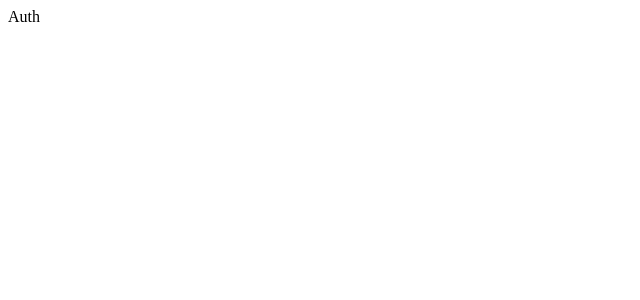
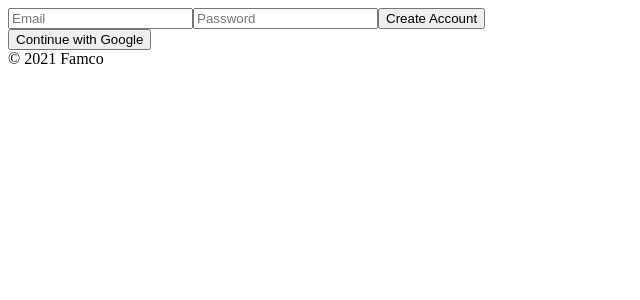
Before and after one commit to Jay2009/famco, a React (Create React App) app: page / in a window 1280 px wide. Shown: the top 300 px of the page, without its empty margins (0-640 px from the left). Built offline with nearby package versions, Linux system fonts and the light colour scheme; no server answers.

Commit message:
working on Auth and done with create account

```diff
--- /dev/null
+++ b/jsconfig.json
@@ -0,0 +1,6 @@
+{
+    "compilerOptions": {
+        "baseUrl": "src"
+    },
+    "include": ["src"]
+}
--- a/src/components/App.js
+++ b/src/components/App.js
@@ -1,9 +1,29 @@
-import AppRouther from "./Router";
+import React, { useEffect, useState } from "react";
+import AppRouther from "components/Router";
+import {authService} from "fbase";
 
 
 
 function App() {
-  return <AppRouther />;
+  const [init, setInit] = useState(false);
+  const [isLoggedIn, setIsLoggedIn] = useState(false);
+  useEffect(() => {
+    authService.onAuthStateChanged((user) => {
+      if(user) {
+        setIsLoggedIn(true);
+      } else {
+        setIsLoggedIn(false);
+      }
+      setInit(true);
+      console.log(user)});
+  }, [])
+  //console.log(authService.currentUser);
+  return (
+    <>
+    {init ? <AppRouther isLoggedIn={isLoggedIn}/> : "Initializing..."}
+      <footer>&copy; {new Date().getFullYear()} Famco</footer>
+    </>
+  );
 }
 
 export default App;
--- a/src/components/Router.js
+++ b/src/components/Router.js
@@ -4,8 +4,8 @@ import Auth from "../routes/Auth";
 import Home from "../routes/Home";
 
 
-const AppRouther = () => {
-    const [isLoggedIn, setIsLoggedIn] = useState(false);
+const AppRouther = ({isLoggedIn}) => {
+
     return(
         <Router>
             <Switch>
--- a/src/firebase.js
+++ b/src/fbase.js
@@ -1,4 +1,5 @@
-import firebase from "firebase/compat/app";
+import { initializeApp } from "firebase/app";
+import { getAuth } from "firebase/auth";
 //import { initializeApp } from "firebase/app";
 
 const firebaseConfig = {
@@ -10,4 +11,5 @@ const firebaseConfig = {
     appId: process.env.REACT_APP_APP_ID
     };
 
-export default firebase.initializeApp(firebaseConfig);
+    const firebaseApp = initializeApp(firebaseConfig);
+    export const authService = getAuth(firebaseApp);
--- a/src/index.js
+++ b/src/index.js
@@ -1,7 +1,7 @@
 import React from 'react';
 import ReactDOM from 'react-dom';
 import App from './components/App';
-import firebase from "./firebase";
+//import firebase from "../firebase";
 
 
 
--- a/src/routes/Auth.js
+++ b/src/routes/Auth.js
@@ -1,4 +1,61 @@
-import React from "react";
+import { authService } from "fbase";
+import React, { useState } from "react";
+import { createUserWithEmailAndPassword, signInWithEmailAndPassword } from 'firebase/auth';
 
-const Auth = () => <span>Auth</span>;
+
+const Auth = () => {
+    const [email, setEmail] = useState("");
+    const [password, setPassword] = useState("");
+    const [newAccount, setNewAccount] = useState(true);
+    const onChange = (event) => {
+        const {
+            target: {name,value},
+        } = event;
+        if(name ==="email") {
+            setEmail(value);
+        }else if (name === "password") {
+            setPassword(value);
+        }
+        console.log(event.target.name);
+    };
+    const onSubmit = async(event) => {
+        event.preventDefault();
+        try {
+            let data;
+        if(newAccount){
+            data = await createUserWithEmailAndPassword(authService, email, password) ;
+        } else {
+            data = await signInWithEmailAndPassword(authService, email, password);
+        }
+        console.log(data);
+    }   catch (error) {
+        console.log(error);
+    }
+    };
+
+return (
+    <div>
+    <form onSubmit={onSubmit}>
+        <input
+        name="email"
+        type="email"
+        placeholder="Email"
+        value={email}
+        onChange={onChange}
+        />
+        <input
+        name="password"
+        type="password"
+        placeholder="Password"
+        value={password}
+        onChange={onChange}
+        />
+        <input type="submit" value={newAccount ? "Create Account" : "Log In"} />
+    </form>
+    <div>
+        <button>Continue with Google</button>
+    </div>
+</div>
+);
+};
 export default Auth;
```
